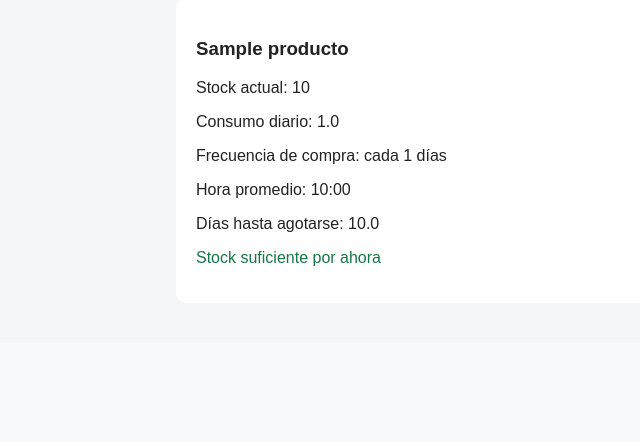
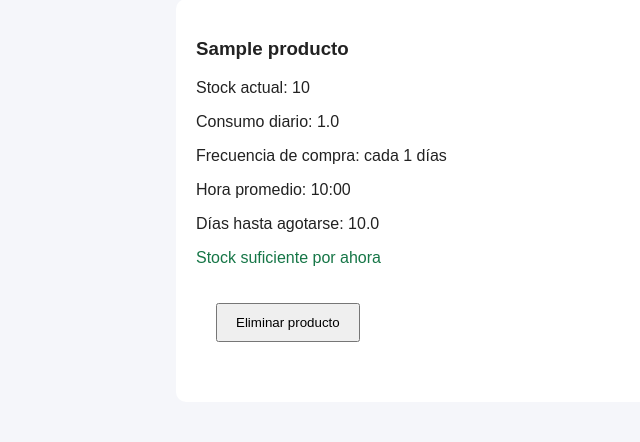
Before and after one commit to bruno0808/proyecto-inicial-grupo-5, a Django app: page / in a window 1280 px wide. Shown: the part 780-1222 px from the top of the page, without its empty margins (14-654 px from the left). Before the commit the page ends 1046 px from the top, so only its background shows below. Run offline with Django 5.2, Linux system fonts and the light colour scheme; tables that the repository leaves empty hold one stand-in row (values such as "Sample post").

Commit message:
se pueden eliminar productos

```diff
--- a/proyecto5/inventario/urls.py
+++ b/proyecto5/inventario/urls.py
@@ -3,4 +3,9 @@ from . import views
 
 urlpatterns = [
     path("", views.inicio, name="inicio"),
+     path(
+        "eliminar/<int:producto_id>/",
+        views.eliminar_producto,
+        name="eliminar_producto"
+    ),
 ]
--- a/proyecto5/inventario/views.py
+++ b/proyecto5/inventario/views.py
@@ -1,4 +1,4 @@
-from django.shortcuts import render, redirect
+from django.shortcuts import render, redirect, get_object_or_404
 from .models import Producto
 from .forms import ProductoForm
 
@@ -19,3 +19,10 @@ def inicio(request):
         "form": form,
         "productos": productos,
     })
+
+def eliminar_producto(request, producto_id):
+    if request.method == "POST":
+        producto = get_object_or_404(Producto, id=producto_id)
+        producto.delete()
+
+    return redirect("inicio")
--- a/proyecto5/templates/inventario/inicio.html
+++ b/proyecto5/templates/inventario/inicio.html
@@ -84,6 +84,15 @@
                 {% else %}
                     <p class="normal">Stock suficiente por ahora</p>
                 {% endif %}
+
+                <form method="post"
+                    action="{% url 'eliminar_producto' producto.id %}">
+                    {% csrf_token %}
+                    <button type="submit"
+                            onclick="return confirm('¿Estás seguro de eliminar este producto?')">
+                        Eliminar producto
+                    </button>
+                </form>
             {% else %}
                 <p>No se puede calcular la predicción.</p>
             {% endif %}
```
Also changed, not shown: proyecto5/db.sqlite3.
